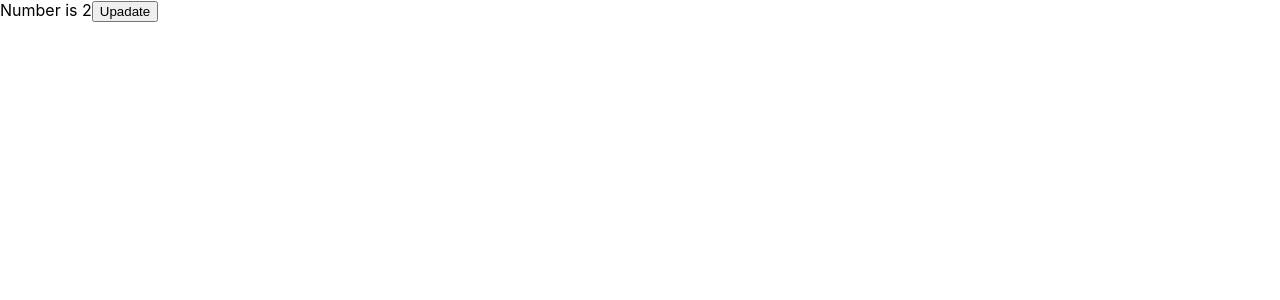
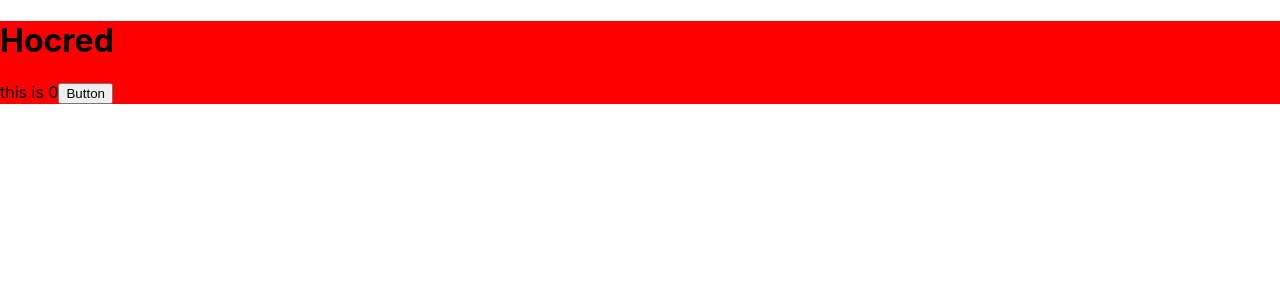
Before and after one commit to Dhorajiyakrunal/demo, a React (Create React App) app: page / in a window 1280 px wide. Shown: the top 300 px of the page. Built offline with nearby package versions, Linux system fonts and the light colour scheme.

Commit message:
updatebranch

```diff
--- a/src/App.js
+++ b/src/App.js
@@ -1,43 +1,37 @@
-import React, { Component } from 'react'
+import React, {useState } from 'react'
 
-export default class App extends Component {
+export const App = () => {
+  return (
+    <div className='hocred'>
+      <Hocred component={Counter}/>
+    </div>
+  )
+}
 
-  componentWillMount (){
-    console.log("Code Checking Run Run");
-    this.setState({count : this.state.count +1})
+export const Hocred = (props) => {
+  return (
+    <div style={{backgroundColor:'red'}}>
+      <h1 >Hocred</h1>
+      <props.component/>
+    </div>
+  )
+}
+
+
+
+export default App
+
+const Counter = () => {
+  const [count, setCount] = useState(0)
+
+  const onclickhandl =()=>{
+    setCount (count + 1)
   }
 
-  // componentDidUpdate(){
-  //   console.log("Update run");
-  // }
-
-
-  componentDidUpdate(prevProps,prevState){
-    console.log("Upadte Checking");
-    if(prevState.count !== this.state.count){
-      this.setState({data :"Hii"})
-    }
-  }
-
-  constructor(props){
-    super(props);
-    console.log("run");
-    this.state = {
-      count : 1,
-      data : null
-    }
-  }
-
-  onclickupdate=()=>{
-    this.setState({count : this.state.count +1})
-  }
-
-  render() {
-    return (
-      <div>
-       Number is {this.state.count}
-       <button onClick={this.onclickupdate}>Upadate</button>
-      </div>
-    )
-  }
+  return (
+    <div>
+      this is {count}
+      <button onClick={onclickhandl}>Button</button>
+    </div>
+  )
 }
```
